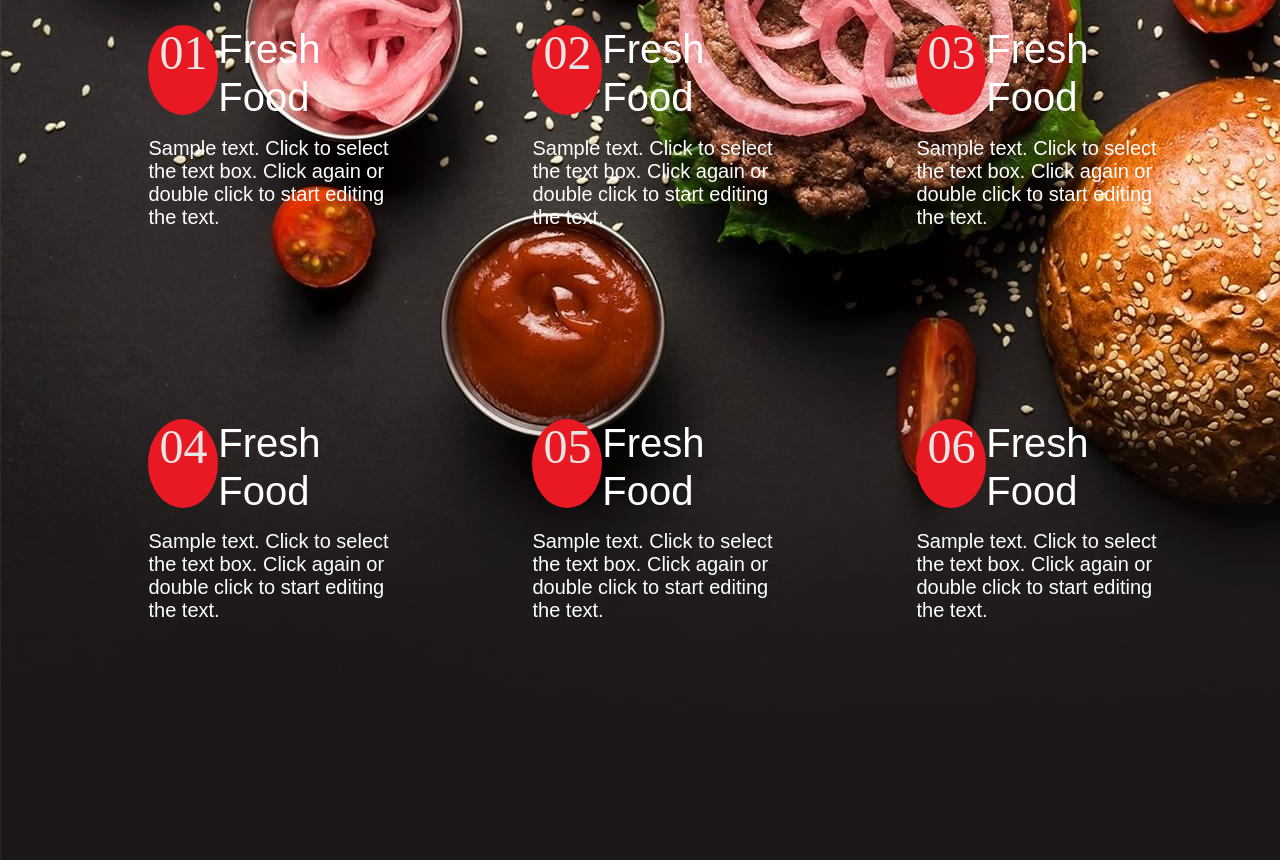
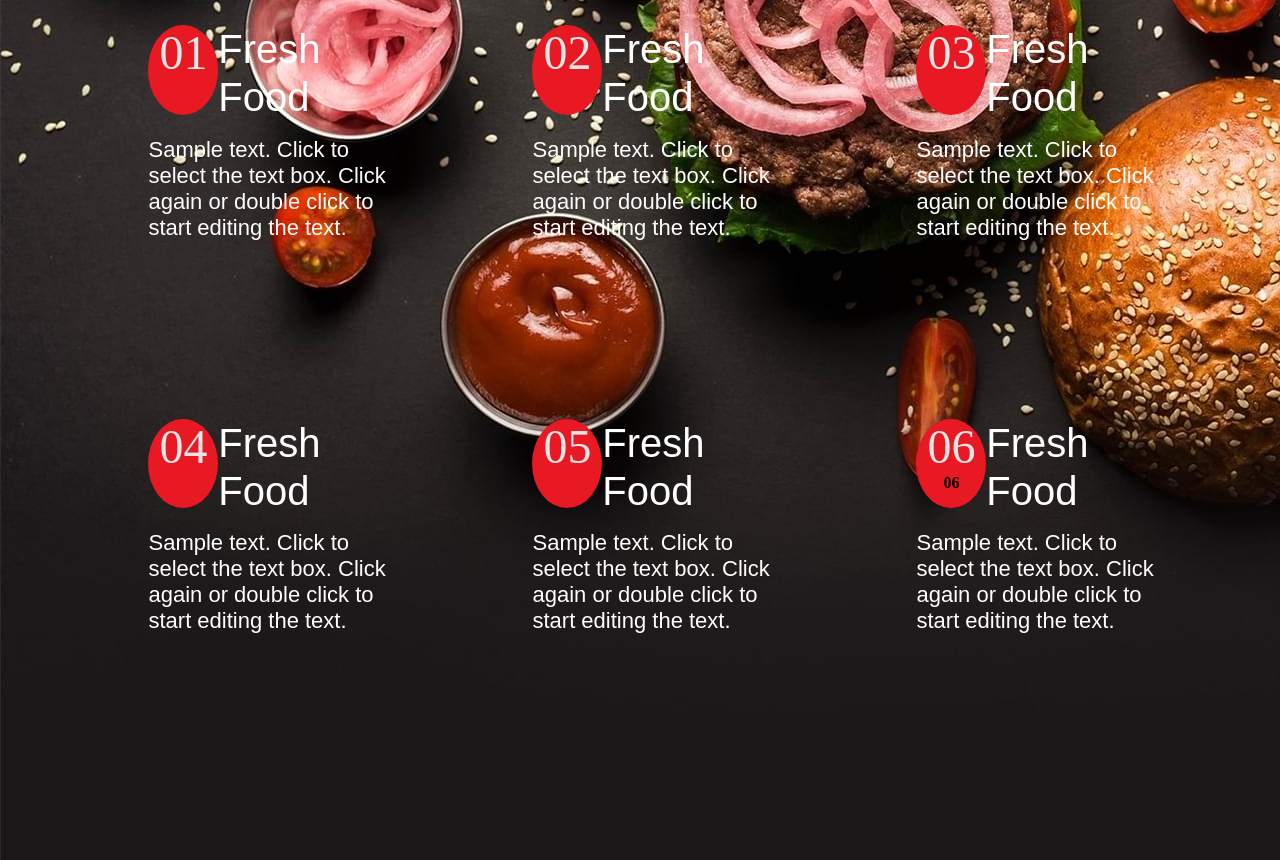
Before and after one commit to LusineYazeryan/19.08, a plain HTML site: page index.html in a window 1280 px wide. Shown: the part 1640-2500 px from the top of the page. Drawn offline with Linux system fonts and the light colour scheme; files whose address does not match are found by name.

Commit message:
create files

```diff
--- a/index.html
+++ b/index.html
@@ -107,6 +107,7 @@
             <div class="h3p3">
                     <div class="red0">
                       <h3>06</h3>
+                      <h4>06</h4>
                  </div>
                  <div class="p3h"><p class="p3">Fresh Food</p></div>
             </div>
--- a/style.css
+++ b/style.css
@@ -226,5 +226,5 @@ h3{
 .p4{
     color: white;
     font-family: Montserrat,sans-serif;
-    font-size: 20px;
+    font-size: 22px;
 }
```
